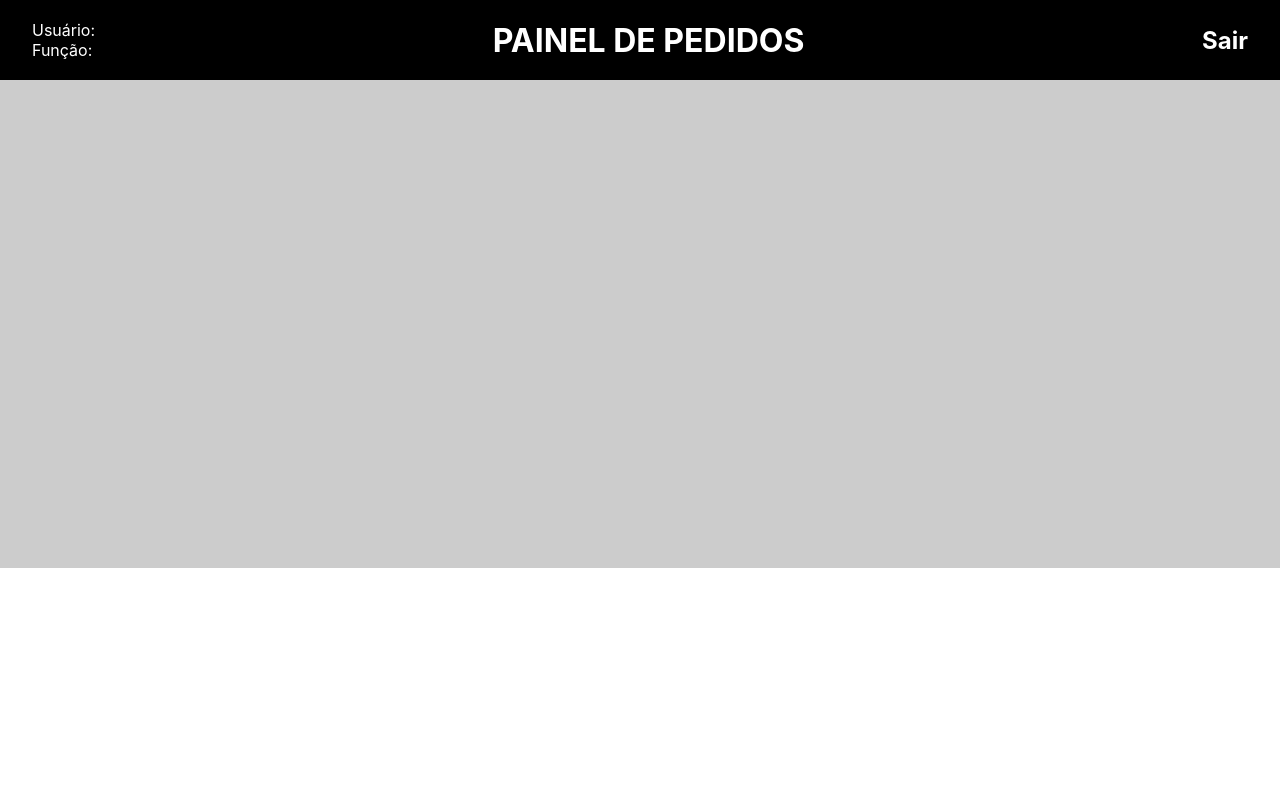
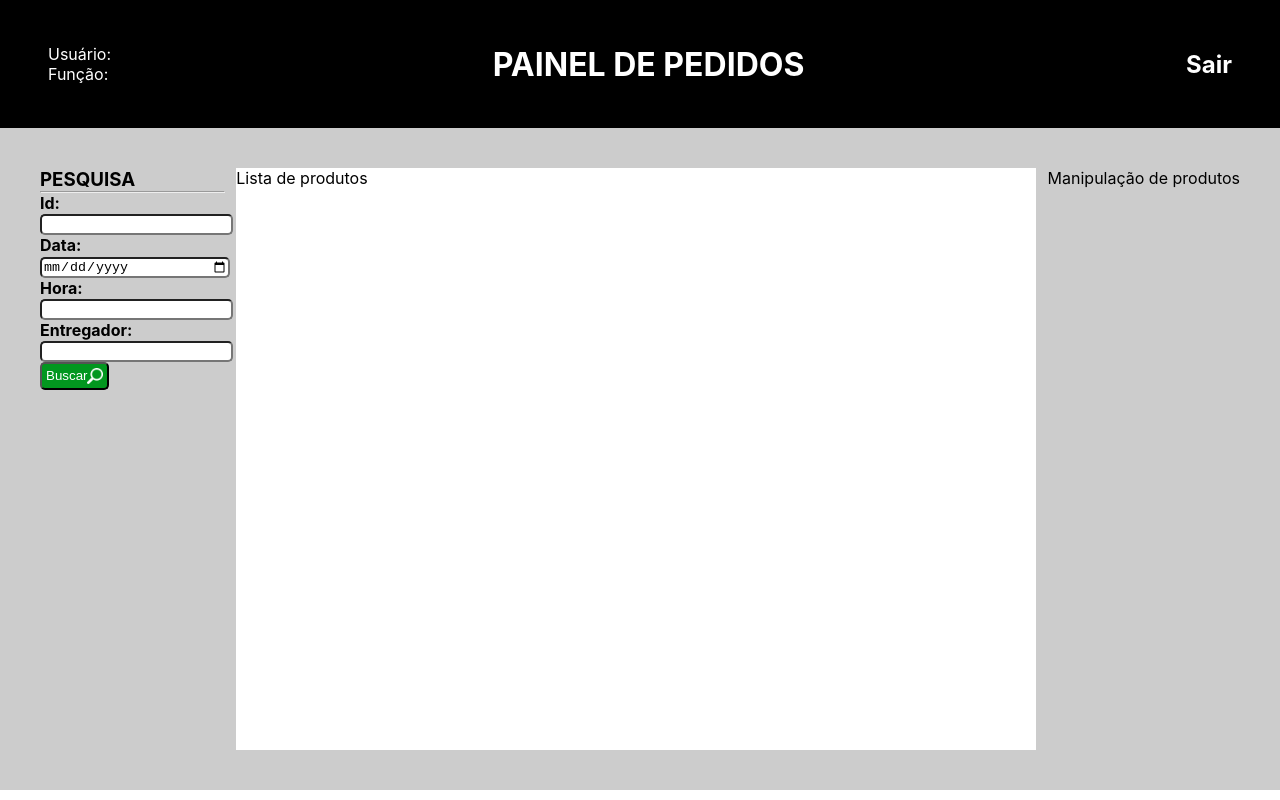
Before and after one commit to iniciativa-dev/nova-shopping-react-app, a React (Create React App) app: page /registers in a window 1280 px wide. Built offline with nearby package versions, Linux system fonts and the light colour scheme.

Commit message:
Adicionando GlobalStyles e área de pesquisa

```diff
--- a/src/Pages/LoginFolhaDeRegistros/index.tsx
+++ b/src/Pages/LoginFolhaDeRegistros/index.tsx
@@ -1,11 +1,37 @@
 import * as C from './style';
 import { HeaderRegistros } from '../../components/HeaderRegistros';
+import Search from '../../assets/images/search.png';
 export const LoginFolhaDeRegistros = () => {
      return (
           <C.Container>
                <HeaderRegistros/>
                <C.ContainerRegisters>
-
+                    <C.ProductFilter>
+                         <h3>PESQUISA</h3><hr/>
+                         <form >
+                              <label>
+                                   <h4>Id:</h4>
+                                   <input type="number" />
+                              </label>
+                              <label>
+                                   <h4>Data:</h4>
+                                   <input type="date" />
+                              </label>
+                              <label>
+                                   <h4>Hora:</h4>
+                                   <input type="number" />
+                              </label>
+                              <label>
+                                   <h4>Entregador:</h4>
+                                   <input type="text" />
+                              </label>
+                              <label className='search-button'>
+                                   <button type="submit">Buscar <img className='lupa' src={Search} alt="Lupa de busca" /></button>
+                              </label>
+                         </form>
+                    </C.ProductFilter>
+                  <C.ProductList>Lista de produtos</C.ProductList>
+                  <C.HandleProduct>Manipulação de produtos</C.HandleProduct>
                </C.ContainerRegisters>
           </C.Container>
      );
--- a/src/Pages/LoginFolhaDeRegistros/style.ts
+++ b/src/Pages/LoginFolhaDeRegistros/style.ts
@@ -10,9 +10,43 @@ export const Container = styled.div`
 
 export const ContainerRegisters = styled.div`
     background-color: #ccc;
-    height: 30.5em;
+    height: 72.8vh;
+    display: flex;
+    justify-content: space-between;
+    padding: 5vh;
 `;
 
-export const ContainerPesquisa = styled.div`
+export const ProductFilter = styled.div`
+
+
+input{
+  width: 100%;
+  border-radius: 5px;
+}
+
+button{
+  background-color: var(--color-button);
+  color: var(--color-header);
+  border-radius: 5px;
+  text-align: center;
+  display: flex;
+  padding: 0.3em;
+}
+.lupa{
+  height: 2vh;
+}
+
+
+
+
 
 `;
+
+export const ProductList = styled.div`
+  background-color: #fff;
+  width: 100vh;
+`;
+
+export const HandleProduct = styled.div`
+
+`;
--- /dev/null
+++ b/src/Styles/Global.ts
@@ -0,0 +1,10 @@
+import {createGlobalStyle} from 'styled-components';
+
+export default createGlobalStyle`
+/*VARIÁVEIS PARA CORES*/
+:root{
+     --color-header: #fff;
+     --color-button: #02971f;
+}
+
+`;
--- a/src/components/HeaderRegistros/style.ts
+++ b/src/components/HeaderRegistros/style.ts
@@ -1,7 +1,8 @@
 import styled from 'styled-components';
 
 export const Container = styled.div`
-  height: 5em;
+  height: 12vh;
+  padding: 1em;
   background-color: #000;
   margin: 0;
   display: flex;
@@ -14,7 +15,7 @@ export const Container = styled.div`
 export const HeaderLeft = styled.div`
     margin: 2em;
   p{
-    color: #fff;
+    color: var(--color-header);
   }
 
 `;
--- a/src/index.tsx
+++ b/src/index.tsx
@@ -3,6 +3,7 @@ import ReactDOM from 'react-dom/client';
 import './index.css';
 import App from './App';
 import reportWebVitals from './reportWebVitals';
+import GlobalStyle from './Styles/Global';
 import {BrowserRouter} from 'react-router-dom';
 
 const root = ReactDOM.createRoot(
@@ -12,6 +13,7 @@ root.render(
   <React.StrictMode>
     <BrowserRouter>
       <App />
+      <GlobalStyle/>
     </BrowserRouter>
   </React.StrictMode>
 );
```
Also changed, not shown: src/assets/images/search.png (renamed from src/assets/templates/search.png).
